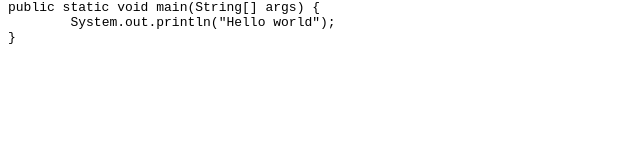
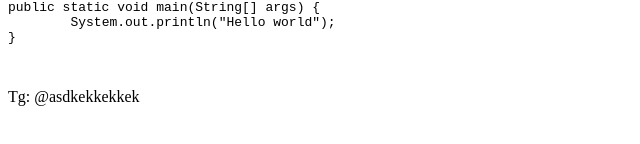
Before and after one commit to maximrakov/itmo-frontend-course, a plain HTML site: page index.html in a window 1280 px wide. Shown: the part 330-474 px from the top of the page, without its empty margins (0-640 px from the left). Drawn offline with Linux system fonts and the light colour scheme.

Commit message:
feat: implement contacts

```diff
--- a/index.html
+++ b/index.html
@@ -55,6 +55,8 @@ public static void main(String[] args) {
 			</code>
 		</pre>
 	</main>
-	<footer></footer>
+	<footer>
+		Tg: @asdkekkekkek
+	</footer>
 </body>
 </html>
```
